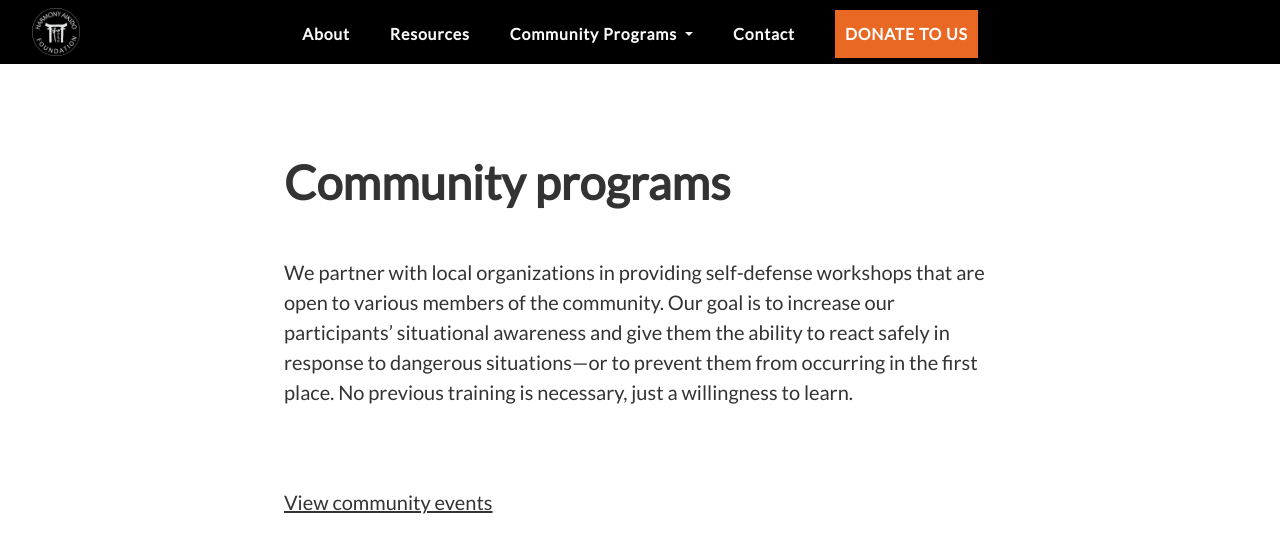
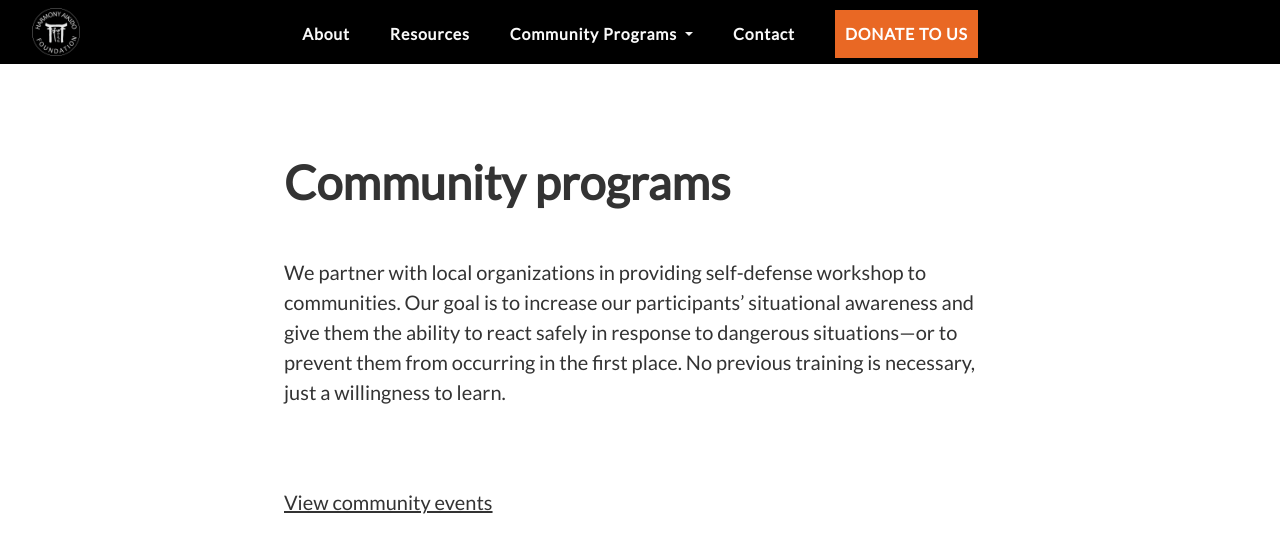
Before and after one commit to hafusaorg/hafusaorg.github.io, a Jekyll site: the page built from index.md, in a window 1280 px wide and 900 px high, scrolled down 4843 px, cut to the strip 0-673 px from the top of the window. Shown: the top 553 px of the strip. Built offline with Jekyll 4.4.1, drawn with Linux system fonts in a browser that asks for light colours; comment, search, counter and statistics services are not loaded.

Commit message:
Updated Index

```diff
--- a/index.md
+++ b/index.md
@@ -179,7 +179,7 @@ Your generosity keeps us going.
 
 # Community programs
 
-We partner with local organizations in providing self-defense workshops that are open to various members of the community. Our goal is to increase our participants’ situational awareness and give them the ability to react safely in response to dangerous situations—or to prevent them from occurring in the first place. No previous training is necessary, just a willingness to learn.
+We partner with local organizations in providing self-defense workshop to communities. Our goal is to increase our participants’ situational awareness and give them the ability to react safely in response to dangerous situations—or to prevent them from occurring in the first place. No previous training is necessary, just a willingness to learn.
 
 [View community events](/community-events)
 
```
